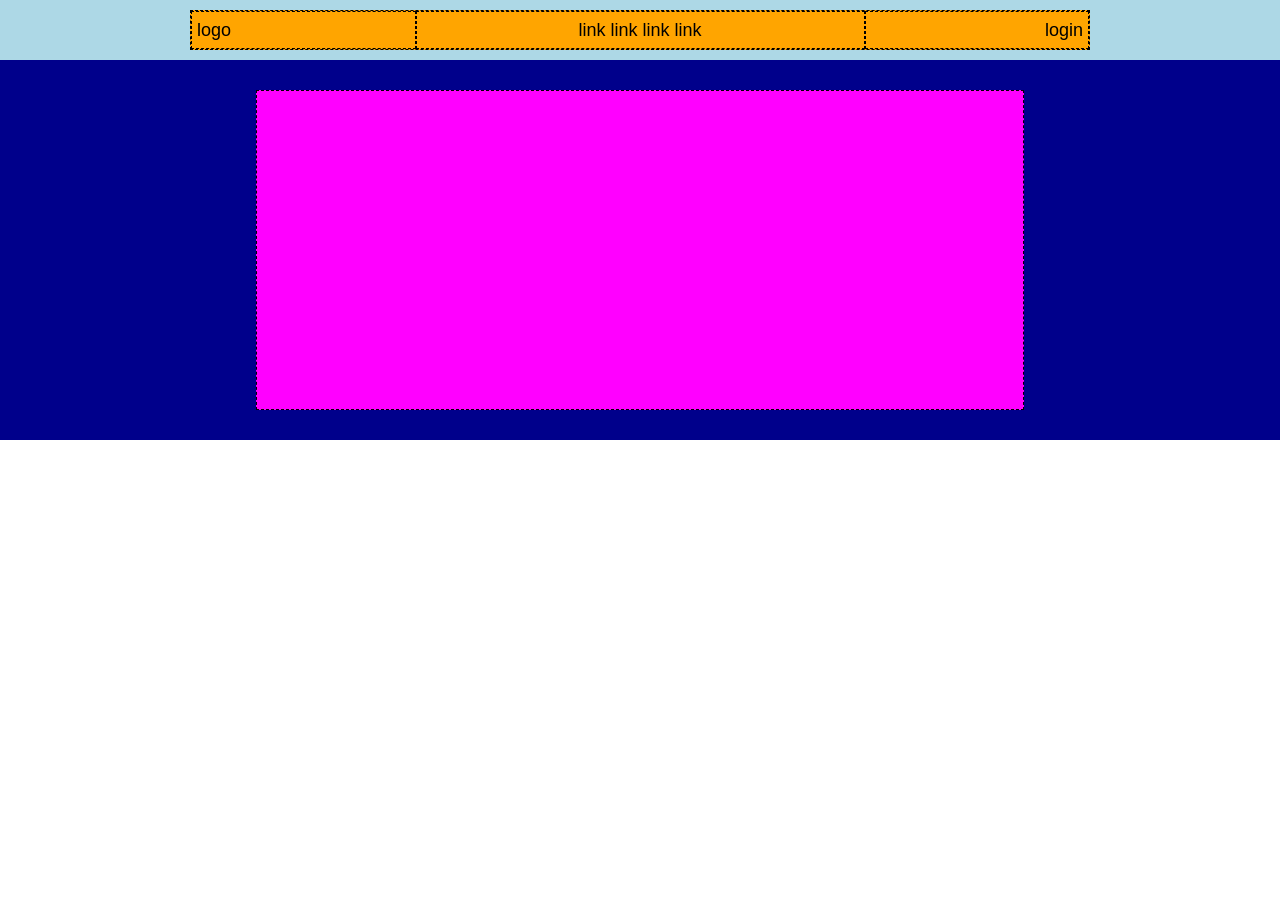
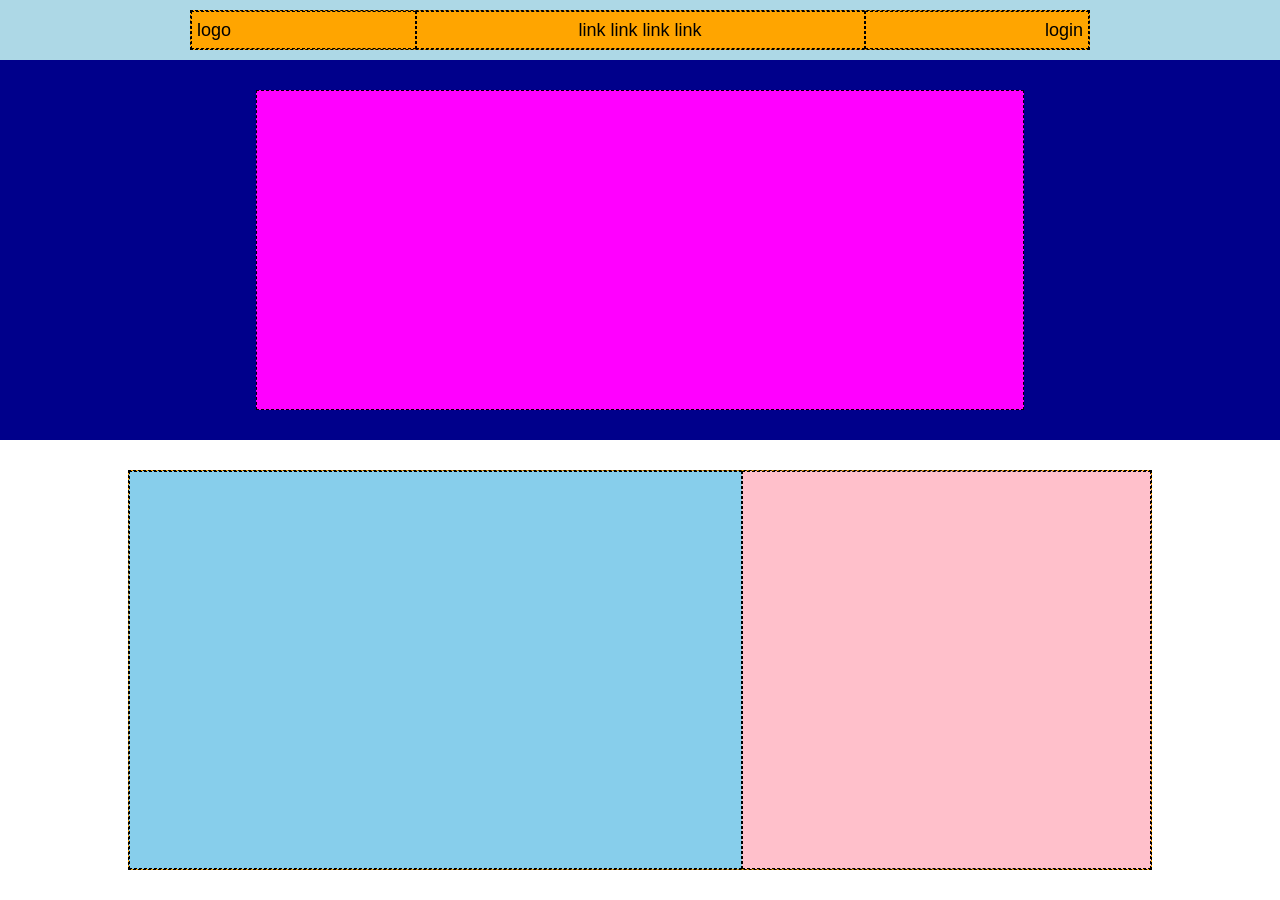
Before and after one commit to annaritadituri/htmlcss-struttura-discord, a plain HTML site: page index.html in a window 1280 px wide. Before the commit the page ends 800 px from the top, so only its background shows below. Drawn offline with Linux system fonts and the light colour scheme; a web font is replaced by a local one.

Commit message:
Added two-columns layout

```diff
--- a/css/style.css
+++ b/css/style.css
@@ -74,3 +74,34 @@
     margin-top: 30px;
     margin-bottom: 30px;
 }
+
+/*
+Sezione due colonne backgroud bianco
+*/
+
+.half-container-white {
+    max-width: 100vw;
+    margin: auto;
+    display: flex;
+    flex-direction: row;
+    justify-content: center;
+}
+
+.half-container-white .row {
+    width: 80%;
+    height: 50vh;
+    margin-top: 30px;
+    margin-bottom: 30px;
+}
+
+.col-60 {
+    width: 60%;
+    background-color: skyblue;
+    border: 1px dashed black;
+}
+
+.col-40 {
+    width: 40%;
+    background-color: pink;
+    border: 1px dashed black;
+}
--- a/index.html
+++ b/index.html
@@ -29,6 +29,14 @@
             <div class="row"></div>
         </div>
 
+        <!--Sezione due colonne backgroud bianco-->
+        <div class="half-container-white">
+            <div class="row">
+                <div class="col-60"></div>
+                <div class="col-40"></div>
+            </div>
+        </div>
+
     </main>
 </body>
 </html>
```
